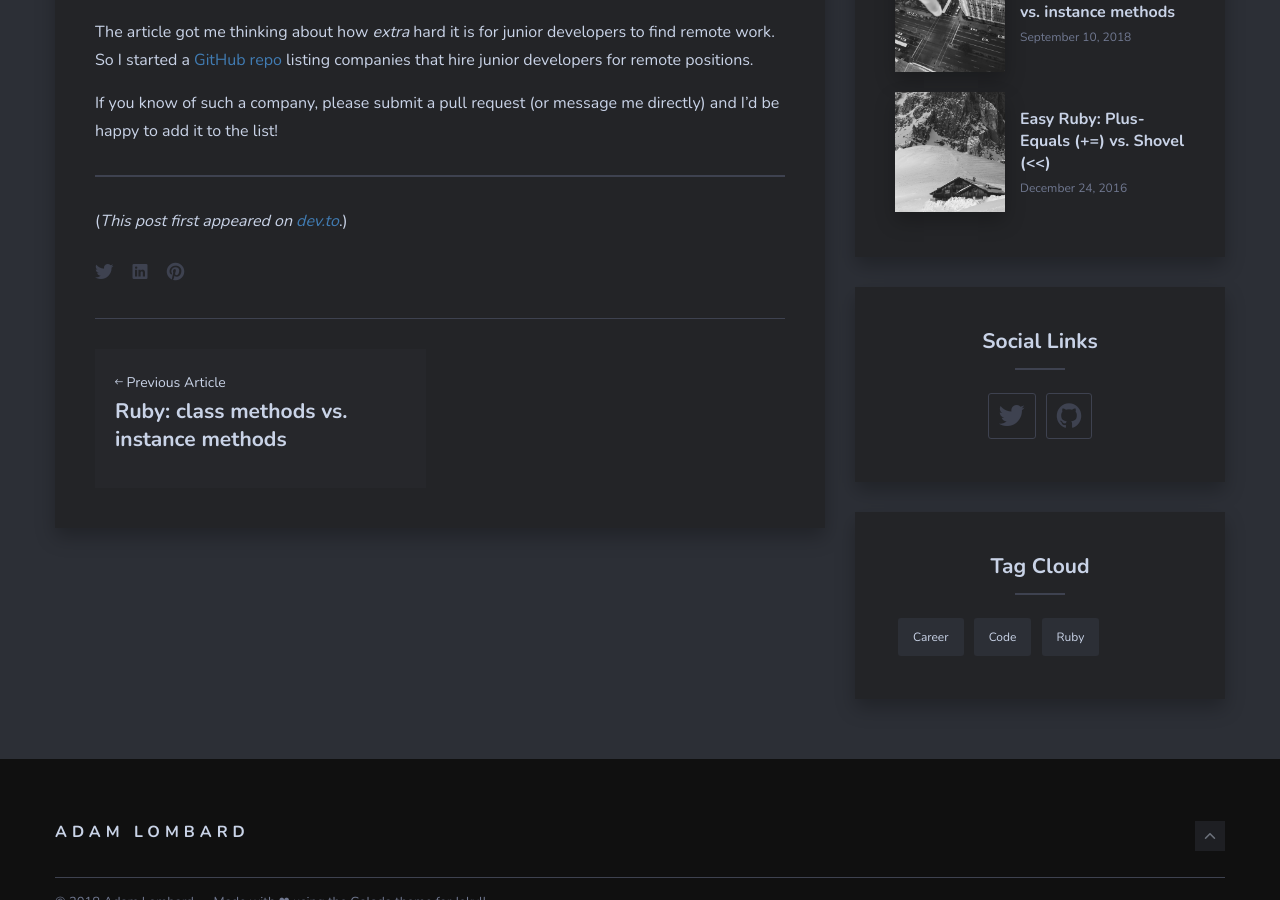
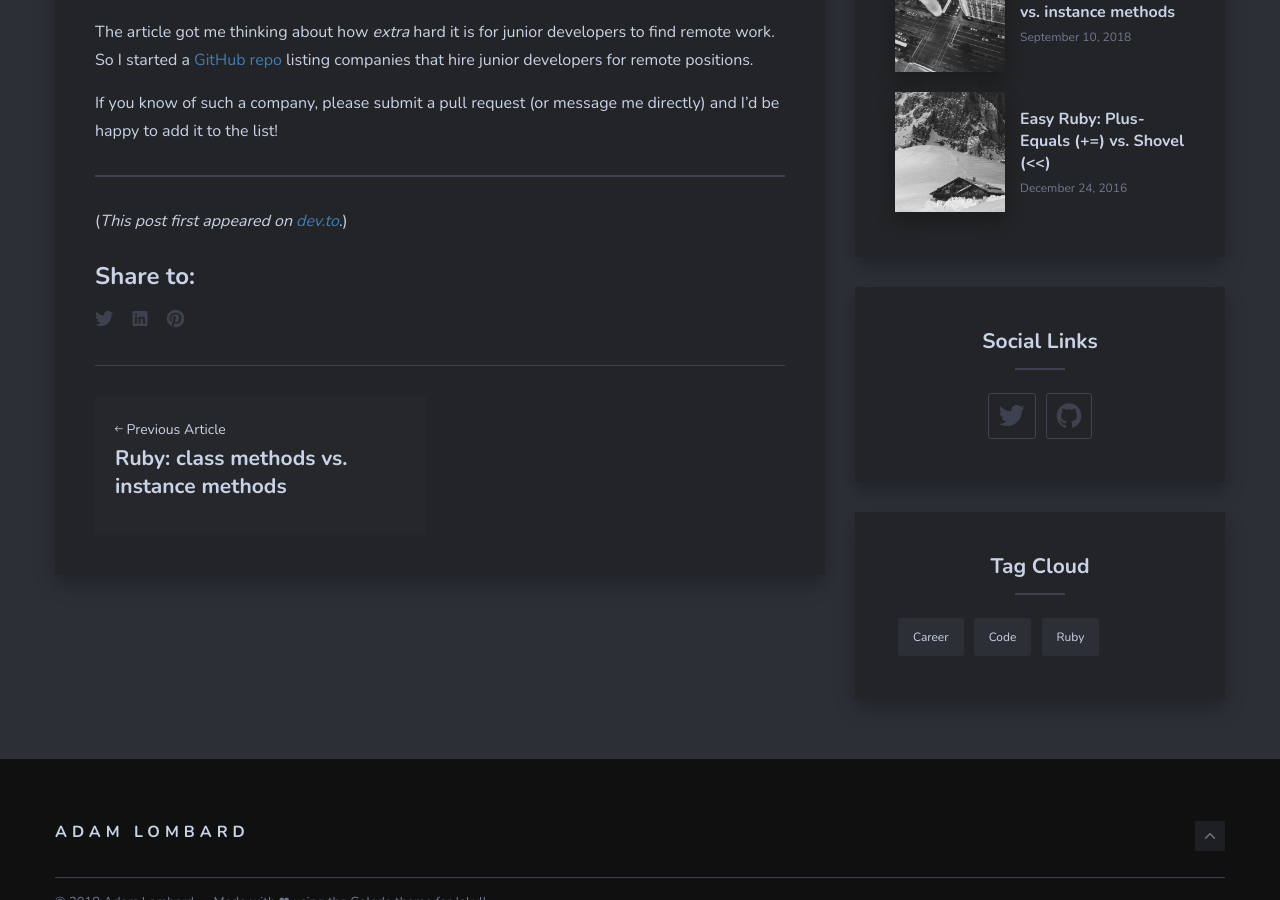
Before and after one commit to AdamLombard/AdamLombard.github.io, a Jekyll site: the page built from _posts/2018-10-04-a-list-of-companies-that-hire-jr-devs-for-remote-positions.md, in a window 1280 px wide and 900 px high, scrolled down 1016 px. Built offline with Jekyll 4.4.1, drawn with Linux system fonts in a browser that asks for light colours.

Commit message:
Add heading to sharing list

```diff
--- a/_layouts/post.html
+++ b/_layouts/post.html
@@ -38,6 +38,7 @@ layout: default
 					{{ content }}
 
 					<div class="post-share">
+            <h3>Share to:</h3>
 						<ul class="share-list list-reset">
 							<li class="share-item">
 								<a class="share-twitter" href="https://twitter.com/intent/tweet?text={{ page.title | uri_escape }}&url={{ site.url }}{{ site.baseurl }}{{ page.url }}"
```
